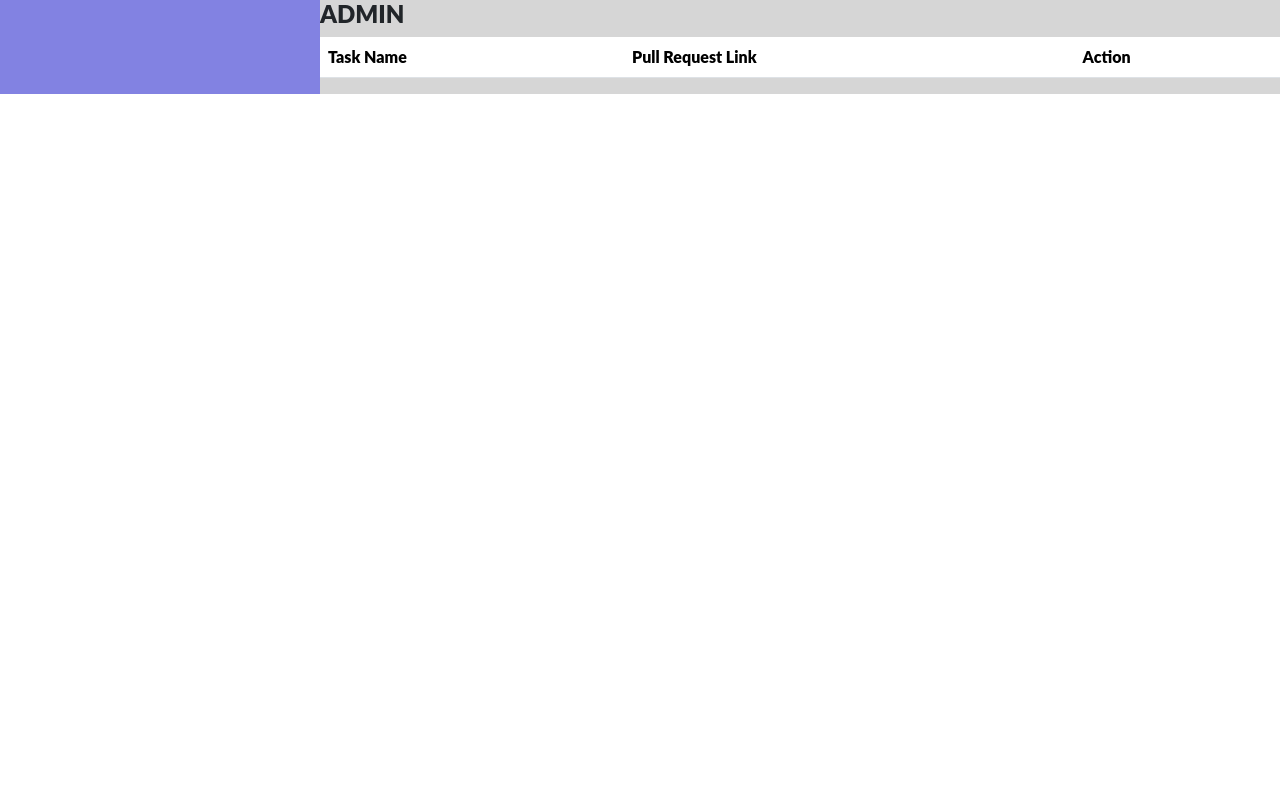
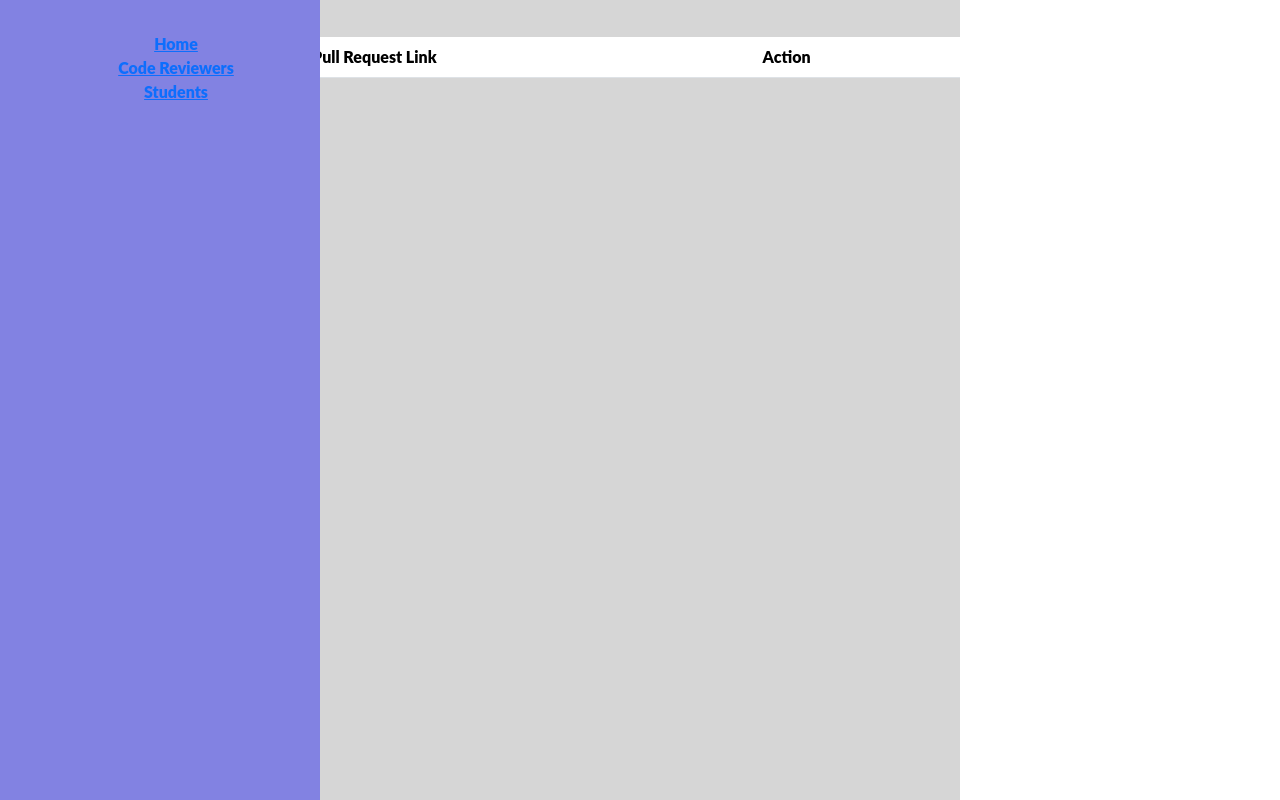
Before and after one commit to NalianAchei2020/e-learning, a React (Create React App) app: page /admin in a window 1280 px wide. Built offline with nearby package versions, Linux system fonts and the light colour scheme.

Commit message:
add adnin

```diff
--- a/src/pages/admin.js
+++ b/src/pages/admin.js
@@ -7,7 +7,19 @@ const Admin = () => {
 
   return (
     <div className="main-container">
-      <aside></aside>
+      <aside>
+        <ul>
+          <li>
+            <a href="/HomeAdmin">Home</a>
+          </li>
+          <li>
+            <a href="/codeReviewerAdmin">Code Reviewers</a>
+          </li>
+          <li>
+            <a href="/adminStudents">Students</a>
+          </li>
+        </ul>
+      </aside>
       <main>
         <h4>ADMIN</h4>
         <table className="table">
--- a/src/sass/student.scss
+++ b/src/sass/student.scss
@@ -5,7 +5,7 @@ aside {
   text-align: center;
   background-color: rgb(130, 130, 226);
   overflow-y: scroll;
-  position: sticky;
+  position: fixed;
   bottom: 0;
   top: 0;
   .list a {
@@ -53,6 +53,8 @@ main {
 .main-container {
   display: flex;
   flex-direction: row;
+  width: 100%;
+  height: 100vh;
 }
 
 .dashboard-section {
```
